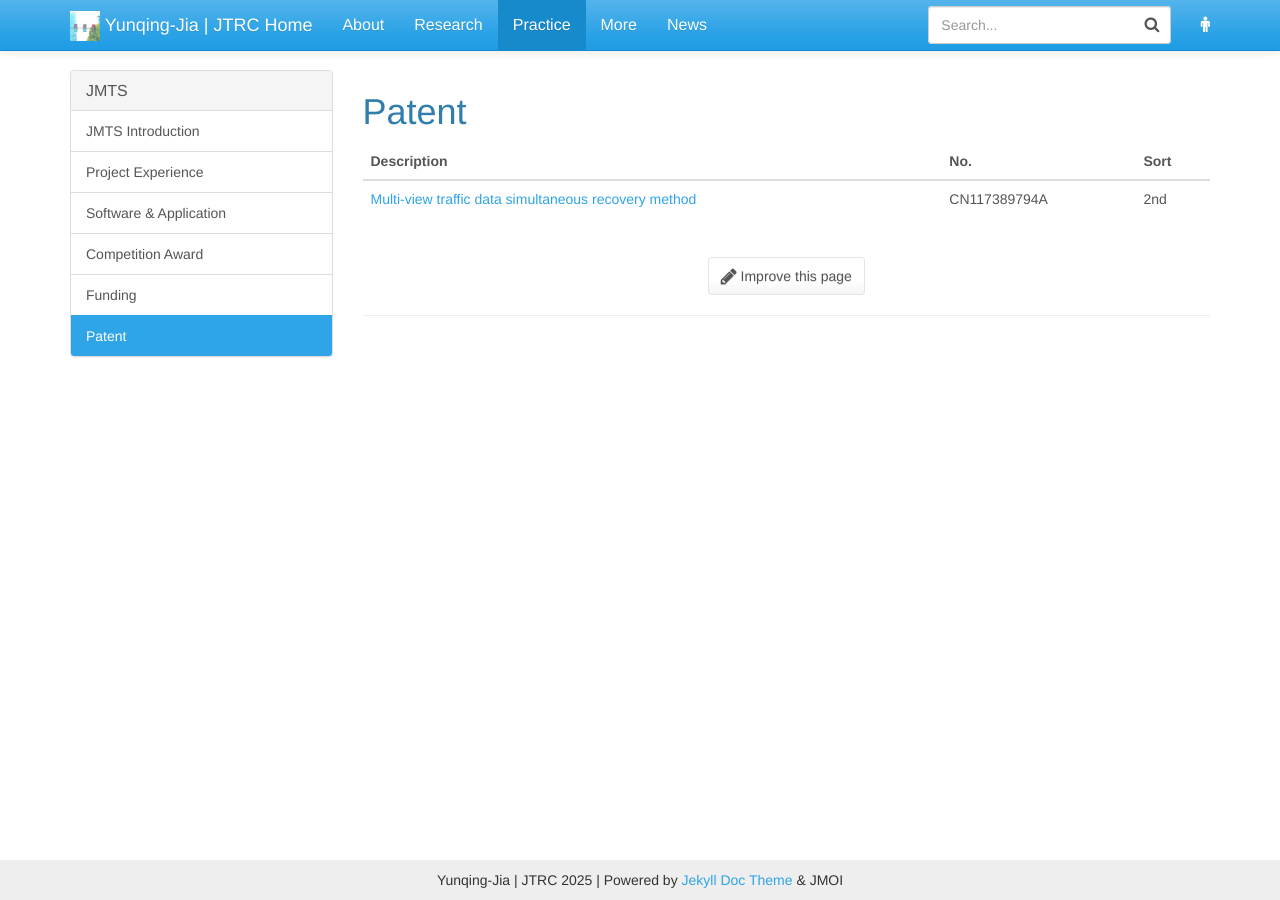
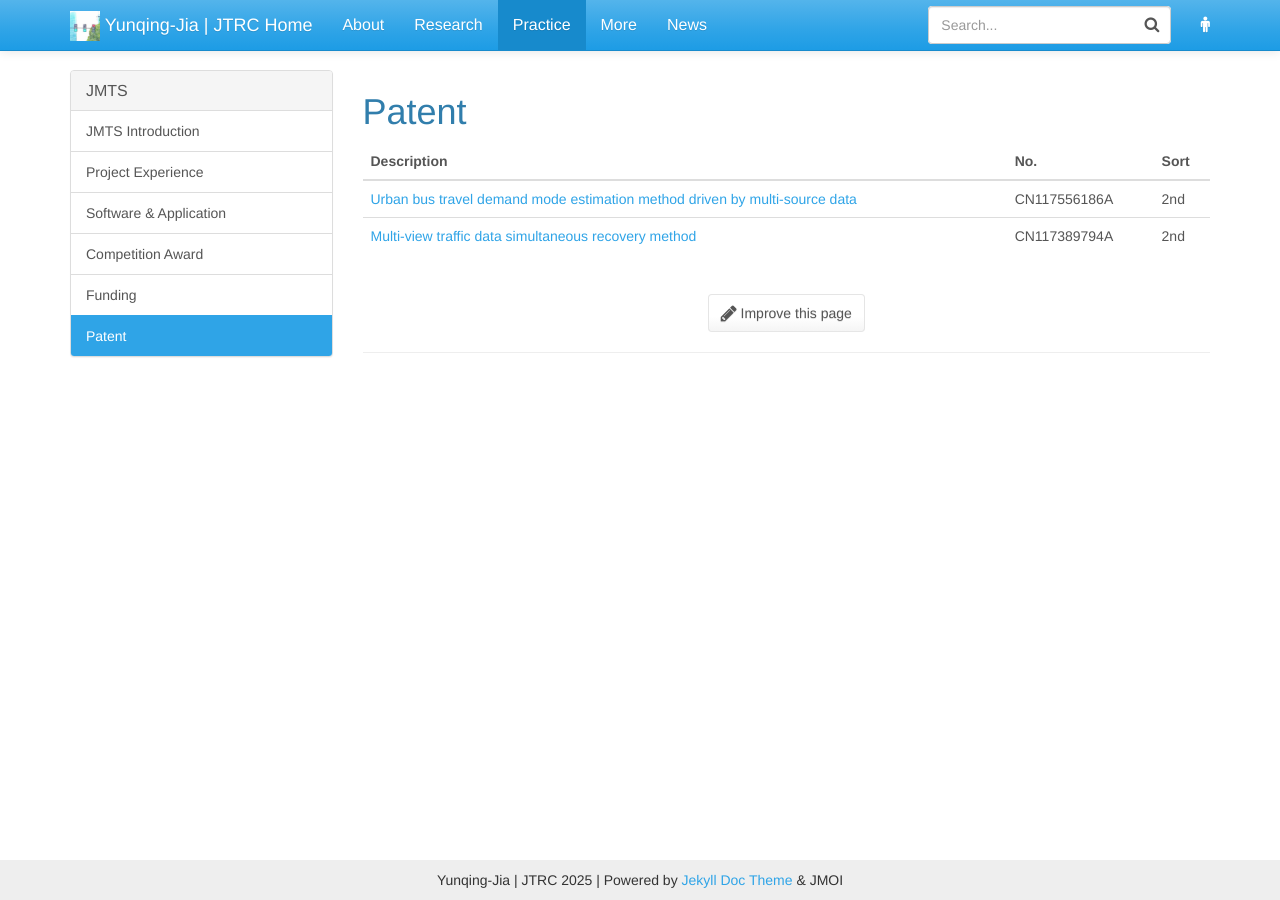
Before and after one commit to Yunqing-Jia/JTRC, a Jekyll site: the page built from _jmts/patent.md, in a window 1280 px wide. Built offline with Jekyll 4.4.1, drawn with Linux system fonts in a browser that asks for light colours.

Commit message:
Update patent.md

```diff
--- a/_jmts/patent.md
+++ b/_jmts/patent.md
@@ -12,4 +12,5 @@ font-size:21px;
 
 Description | No. | Sort
 --- | --- | ---
+<a href="https://patents.google.com/patent/CN117556186A/en">Urban bus travel demand mode estimation method driven by multi-source data</a> | CN117556186A | 2nd
 <a href="https://patents.google.com/patent/CN117389794A/en">Multi-view traffic data simultaneous recovery method</a> | CN117389794A | 2nd
```
